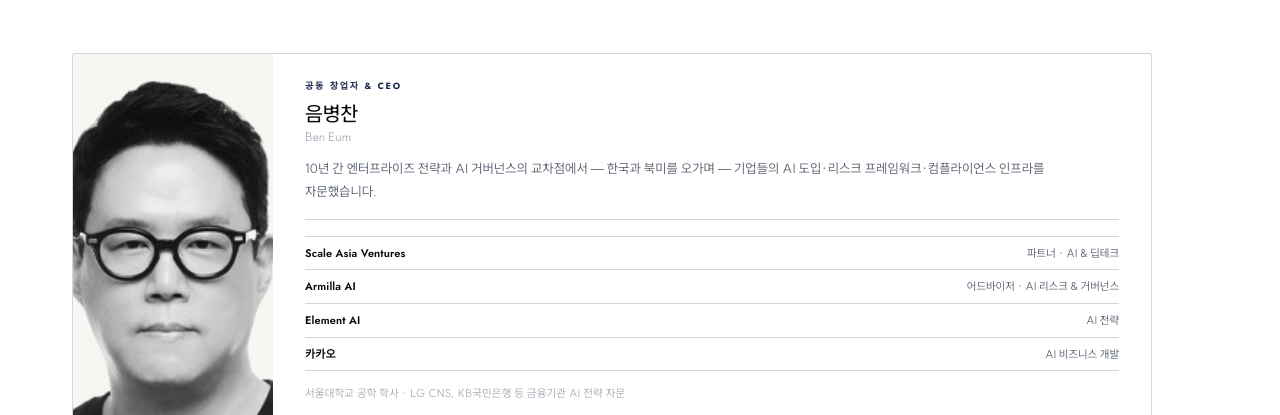
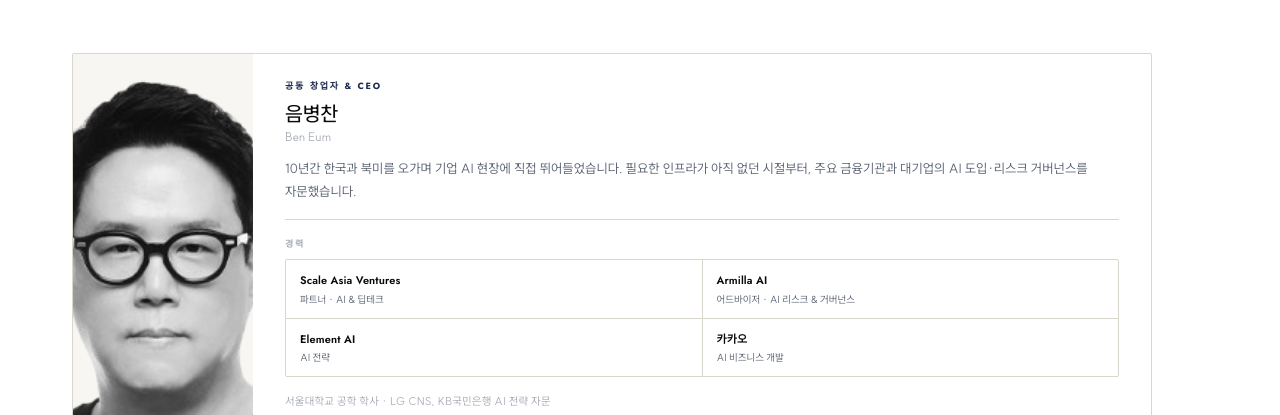
Before and after one commit to ben-blog/toren, a website: page who-we-are.html in a window 1280 px wide. Shown: the part 1877-2292 px from the top of the page. Drawn offline with Linux system fonts and the light colour scheme.

Commit message:
who-we-are: redesign team cards, fix photo crop
- Career exp: 4-row list → 2x2 tile grid with Career label
- Bio copy: punchier, more impactful EN + KO
- Photo col 200→180px, object-position center top

```diff
--- a/who-we-are.html
+++ b/who-we-are.html
@@ -184,7 +184,7 @@
       }
       .wwa-member {
         display: grid;
-        grid-template-columns: 200px 1fr;
+        grid-template-columns: 180px 1fr;
         border: 1px solid var(--hairline);
         border-radius: 2px;
         overflow: hidden;
@@ -205,11 +205,11 @@
         width: 100%;
         height: 100%;
         object-fit: cover;
-        object-position: top center;
+        object-position: center top;
         display: block;
         filter: grayscale(100%);
         transition: filter 0.55s ease;
-        min-height: 240px;
+        min-height: 200px;
       }
       .wwa-member:hover .member-photo img {
         filter: grayscale(0%);
@@ -270,22 +270,32 @@
       body.ko .member-bio {
         font-family: var(--font-kr);
       }
-      /* Experience list (replaces org pills) */
+      /* Experience grid (2×2 tiles) */
+      .member-exp-label {
+        font-family: var(--font-en);
+        font-size: 9px;
+        letter-spacing: 0.18em;
+        font-weight: 700;
+        color: var(--mist);
+        text-transform: uppercase;
+        margin-bottom: 8px;
+      }
       .member-exp {
+        display: grid;
+        grid-template-columns: 1fr 1fr;
+        gap: 1px;
+        background: var(--hairline);
+        border: 1px solid var(--hairline);
+        border-radius: 2px;
+        overflow: hidden;
+        margin-bottom: 16px;
+      }
+      .exp-item {
+        background: var(--white);
+        padding: 11px 14px;
         display: flex;
         flex-direction: column;
-        margin-bottom: 14px;
-      }
-      .exp-row {
-        display: grid;
-        grid-template-columns: 1fr auto;
-        gap: 12px;
-        align-items: baseline;
-        padding: 7px 0;
-        border-bottom: 1px solid var(--hairline);
-      }
-      .exp-row:first-child {
-        border-top: 1px solid var(--hairline);
+        gap: 3px;
       }
       .exp-org {
         font-family: var(--font-en);
@@ -296,10 +306,9 @@
       }
       .exp-role {
         font-family: var(--font-en);
-        font-size: 11px;
+        font-size: 10px;
         color: var(--slate);
-        text-align: right;
-        white-space: nowrap;
+        line-height: 1.4;
       }
       body.ko .exp-role {
         font-family: var(--font-kr);
@@ -660,6 +669,7 @@
                 <span class="member-name-sec" id="member-name-2-sec"></span>
               </div>
               <p class="member-bio" id="member-bio-2"></p>
+              <div class="member-exp-label" id="member-career-label-2"></div>
               <div class="member-exp" id="member-orgs-2"></div>
               <p class="member-edu" id="member-edu-2"></p>
               <a
@@ -698,6 +708,7 @@
                 <span class="member-name-sec" id="member-name-3-sec"></span>
               </div>
               <p class="member-bio" id="member-bio-3"></p>
+              <div class="member-exp-label" id="member-career-label-3"></div>
               <div class="member-exp" id="member-orgs-3"></div>
               <p class="member-edu" id="member-edu-3"></p>
               <a
@@ -820,19 +831,20 @@
           'member-role-2': 'Co-Founder & CEO',
           'member-name-2-pri': 'Ben Eum',
           'member-name-2-sec': '음병찬',
+          'member-career-label-2': 'Career',
           'member-bio-2':
-            'A decade at the intersection of enterprise strategy and AI governance — across Korea and North America. Advised Fortune 500s and Korean financial institutions on AI adoption, risk frameworks, and compliance infrastructure.',
+            "Spent a decade embedded inside enterprise AI — Korea and North America. Advised major financial institutions and Fortune 500s on AI adoption and risk governance when the infrastructure to do it right didn't yet exist.",
           'member-orgs-2':
-            '<div class="exp-row"><span class="exp-org">Scale Asia Ventures</span><span class="exp-role">Partner · AI & Deep Tech</span></div><div class="exp-row"><span class="exp-org">Armilla AI</span><span class="exp-role">Advisor · AI Risk & Governance</span></div><div class="exp-row"><span class="exp-org">Element AI</span><span class="exp-role">AI Strategy</span></div><div class="exp-row"><span class="exp-org">Kakao</span><span class="exp-role">AI Business Development</span></div>',
-          'member-edu-2':
-            'B.S. Engineering — Seoul National University · Advised LG CNS, KB Kookmin Bank, multiple Korean financial institutions',
+            '<div class="exp-item"><span class="exp-org">Scale Asia Ventures</span><span class="exp-role">Partner · AI & Deep Tech</span></div><div class="exp-item"><span class="exp-org">Armilla AI</span><span class="exp-role">Advisor · AI Risk & Governance</span></div><div class="exp-item"><span class="exp-org">Element AI</span><span class="exp-role">AI Strategy</span></div><div class="exp-item"><span class="exp-org">Kakao</span><span class="exp-role">AI Business Development</span></div>',
+          'member-edu-2': 'B.S. Engineering — Seoul National University · LG CNS, KB Kookmin Bank',
           'member-role-3': 'Co-Founder, AI Research',
           'member-name-3-pri': 'Andrew Marble',
           'member-name-3-sec': '앤드류 마블',
+          'member-career-label-3': 'Career',
           'member-bio-3':
-            'Former tenured professor turned AI safety practitioner. His work spans academic research on AI risk, red-teaming frontier models, and building production-grade assurance systems — a rare combination of scientific rigour and field credibility.',
+            'Went from tenured professor to building AI safety systems in production — rare in a field where most practitioners are one or the other. Brings academic rigour in AI risk evaluation to every engineering decision the team makes.',
           'member-orgs-3':
-            '<div class="exp-row"><span class="exp-org">Carleton University</span><span class="exp-role">Tenured Professor · Electrical Engineering</span></div><div class="exp-row"><span class="exp-org">Armilla AI</span><span class="exp-role">AI Risk Evaluation & Red-teaming</span></div><div class="exp-row"><span class="exp-org">Element AI</span><span class="exp-role">Research</span></div><div class="exp-row"><span class="exp-org">Willows AI</span><span class="exp-role">AI Safety</span></div>',
+            '<div class="exp-item"><span class="exp-org">Carleton University</span><span class="exp-role">Tenured Professor · EE</span></div><div class="exp-item"><span class="exp-org">Armilla AI</span><span class="exp-role">AI Risk & Red-teaming</span></div><div class="exp-item"><span class="exp-org">Element AI</span><span class="exp-role">Research</span></div><div class="exp-item"><span class="exp-org">Willows AI</span><span class="exp-role">AI Safety</span></div>',
           'member-edu-3': "Ph.D. Electrical Engineering · MBA — Queen's University",
 
           // ── DUAL CTA ──────────────────────────────────────────────────────
@@ -874,18 +886,20 @@
           'member-role-2': '공동 창업자 & CEO',
           'member-name-2-pri': '음병찬',
           'member-name-2-sec': 'Ben Eum',
+          'member-career-label-2': '경력',
           'member-bio-2':
-            '10년 간 엔터프라이즈 전략과 AI 거버넌스의 교차점에서 — 한국과 북미를 오가며 — 기업들의 AI 도입·리스크 프레임워크·컴플라이언스 인프라를 자문했습니다.',
+            '10년간 한국과 북미를 오가며 기업 AI 현장에 직접 뛰어들었습니다. 필요한 인프라가 아직 없던 시절부터, 주요 금융기관과 대기업의 AI 도입·리스크 거버넌스를 자문했습니다.',
           'member-orgs-2':
-            '<div class="exp-row"><span class="exp-org">Scale Asia Ventures</span><span class="exp-role">파트너 · AI & 딥테크</span></div><div class="exp-row"><span class="exp-org">Armilla AI</span><span class="exp-role">어드바이저 · AI 리스크 & 거버넌스</span></div><div class="exp-row"><span class="exp-org">Element AI</span><span class="exp-role">AI 전략</span></div><div class="exp-row"><span class="exp-org">카카오</span><span class="exp-role">AI 비즈니스 개발</span></div>',
-          'member-edu-2': '서울대학교 공학 학사 · LG CNS, KB국민은행 등 금융기관 AI 전략 자문',
+            '<div class="exp-item"><span class="exp-org">Scale Asia Ventures</span><span class="exp-role">파트너 · AI & 딥테크</span></div><div class="exp-item"><span class="exp-org">Armilla AI</span><span class="exp-role">어드바이저 · AI 리스크 & 거버넌스</span></div><div class="exp-item"><span class="exp-org">Element AI</span><span class="exp-role">AI 전략</span></div><div class="exp-item"><span class="exp-org">카카오</span><span class="exp-role">AI 비즈니스 개발</span></div>',
+          'member-edu-2': '서울대학교 공학 학사 · LG CNS, KB국민은행 AI 전략 자문',
           'member-role-3': '공동 창업자, AI Research',
           'member-name-3-pri': '앤드류 마블',
           'member-name-3-sec': 'Andrew Marble',
+          'member-career-label-3': '경력',
           'member-bio-3':
-            '정년 보장 교수 출신 AI 안전 연구자. AI 리스크 학술 연구, 최신 모델 레드팀, 프로덕션 수준 보증 시스템 구축을 아우르는 이력 — 학문적 엄밀함과 현장 신뢰성을 동시에 갖춘 드문 조합입니다.',
+            '정년 보장 교수에서 AI 안전 시스템 개발자로 — 학문적 엄밀함과 프로덕션 현장 경험을 동시에 갖춘 드문 이력입니다. AI 리스크 평가 연구부터 실제 배포까지, 두 세계를 모두 압니다.',
           'member-orgs-3':
-            '<div class="exp-row"><span class="exp-org">칼튼 대학교</span><span class="exp-role">정년 보장 교수 · 전기공학</span></div><div class="exp-row"><span class="exp-org">Armilla AI</span><span class="exp-role">AI 리스크 평가 & 레드팀</span></div><div class="exp-row"><span class="exp-org">Element AI</span><span class="exp-role">연구</span></div><div class="exp-row"><span class="exp-org">Willows AI</span><span class="exp-role">AI 안전</span></div>',
+            '<div class="exp-item"><span class="exp-org">칼튼 대학교</span><span class="exp-role">정년 보장 교수 · 전기공학</span></div><div class="exp-item"><span class="exp-org">Armilla AI</span><span class="exp-role">AI 리스크 & 레드팀</span></div><div class="exp-item"><span class="exp-org">Element AI</span><span class="exp-role">연구</span></div><div class="exp-item"><span class="exp-org">Willows AI</span><span class="exp-role">AI 안전</span></div>',
           'member-edu-3': "전기공학 박사 · MBA — Queen's University",
 
           // ── DUAL CTA ──────────────────────────────────────────────────────
```
